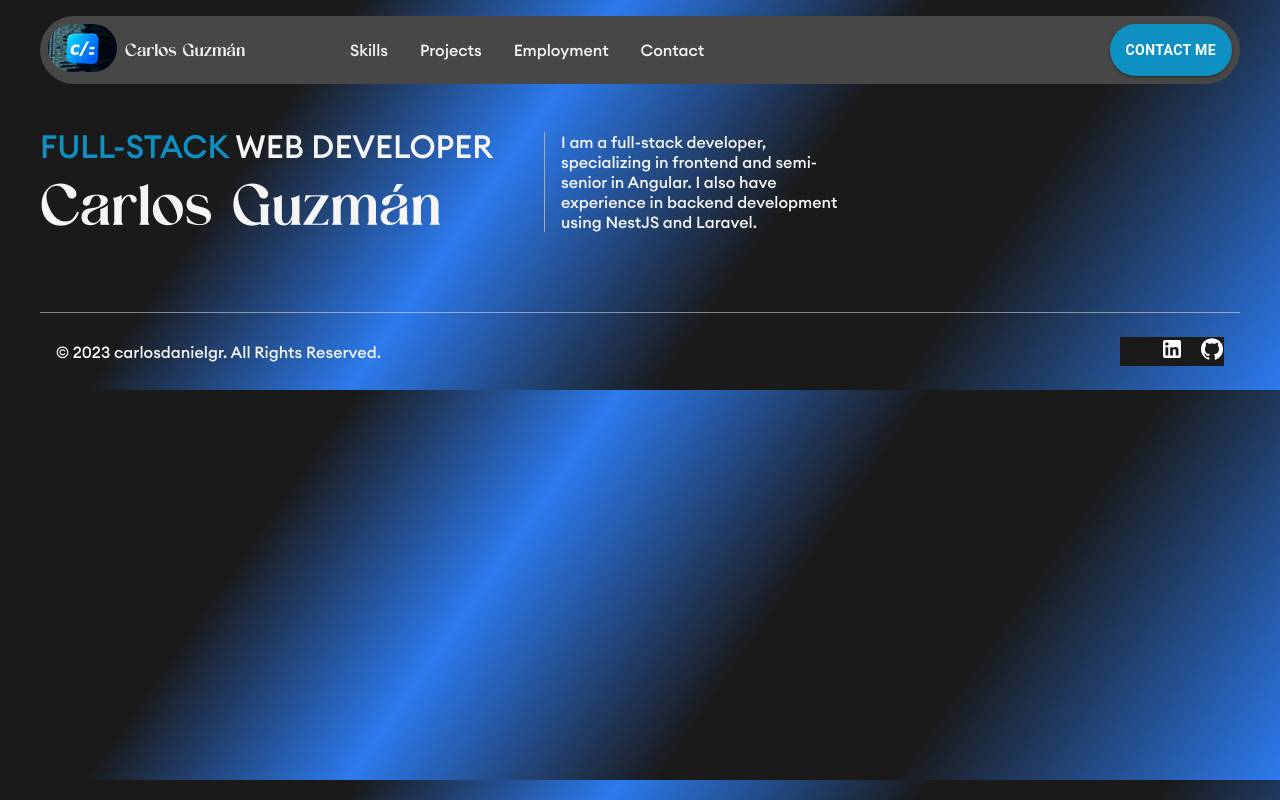
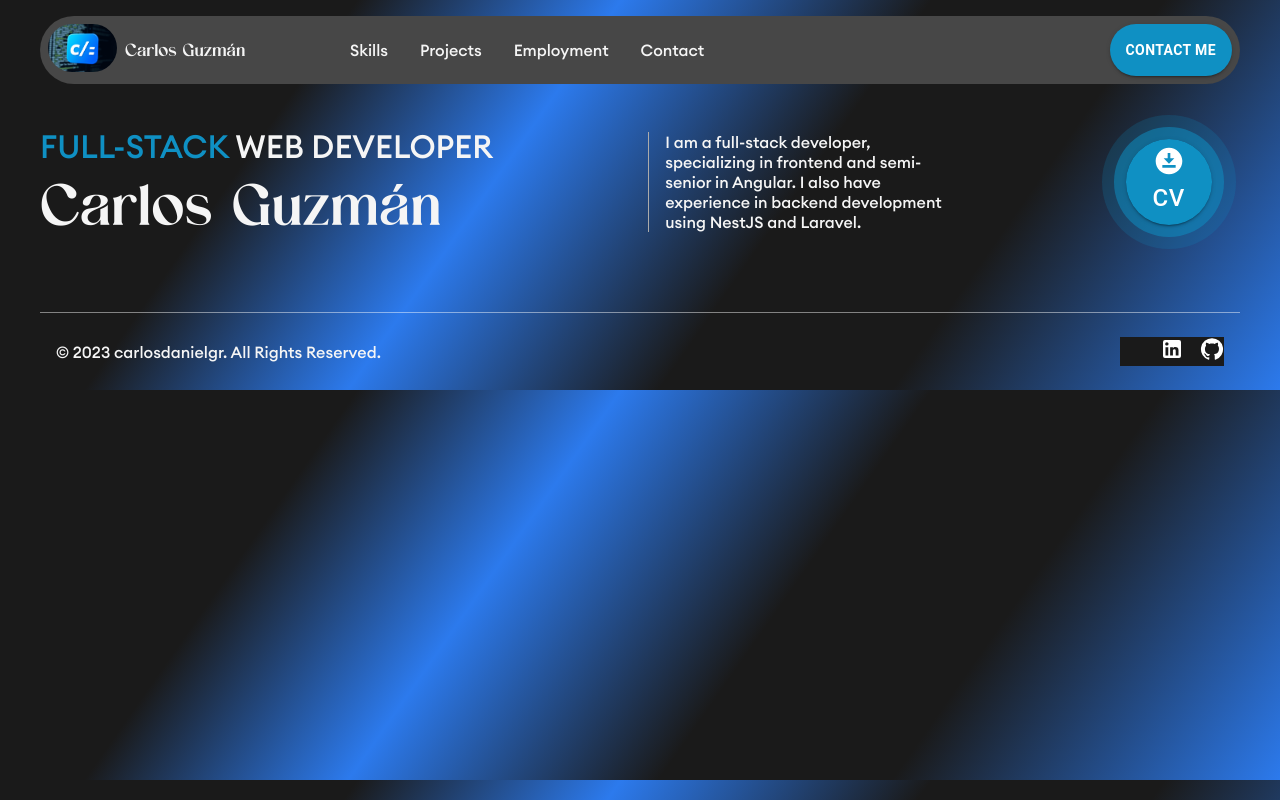
Before and after one commit to CarlosDanielGR/portfolio, a React (Vite) app: page / in a window 1280 px wide. Built offline with nearby package versions, Linux system fonts and the light colour scheme.

Commit message:
Button download cv completed

```diff
--- a/src/layouts/presentation/Presentation.tsx
+++ b/src/layouts/presentation/Presentation.tsx
@@ -1,4 +1,4 @@
-import { Profile, Title } from ".";
+import { DownloadCV, Profile, Title } from ".";
 import "./styles/Presentation.css";
 
 function Presentation() {
@@ -8,6 +8,7 @@ function Presentation() {
         <Title />
       </div>
       <Profile />
+      <DownloadCV />
     </div>
   );
 }
--- /dev/null
+++ b/src/layouts/presentation/components/DownloadCv.tsx
@@ -0,0 +1,14 @@
+import { Button } from "@mui/material";
+import DownloadForOfflineIcon from "@mui/icons-material/DownloadForOffline";
+import "./../styles/DownloadCv.css";
+
+function DownloadCv() {
+  return (
+    <div className="downloadCv">
+      <Button variant="contained" href="./CV_CDGR.pdf" download="CV_CDGR">
+        <DownloadForOfflineIcon /> CV
+      </Button>
+    </div>
+  );
+}
+export default DownloadCv;
--- a/src/layouts/presentation/index.ts
+++ b/src/layouts/presentation/index.ts
@@ -1,3 +1,4 @@
 export { default as Presentation } from "./Presentation";
 export { default as Profile } from "./components/Profile";
 export { default as Title } from "./components/Title";
+export { default as DownloadCV } from "./components/DownloadCv";
--- /dev/null
+++ b/src/layouts/presentation/styles/DownloadCv.css
@@ -0,0 +1,35 @@
+.downloadCv {
+  position: relative;
+  margin: 0 1rem;
+  border: 0.8rem solid #0f90c385;
+  border-radius: 50%;
+}
+
+.downloadCv::after {
+  content: "";
+  position: absolute;
+  top: -24px;
+  left: -24px;
+  width: 100%;
+  height: 100%;
+  border-radius: 50%;
+  border: 1.5rem solid #0f90c330;
+  z-index: -1;
+}
+
+.downloadCv > a {
+  display: flex;
+  flex-direction: column;
+  width: 5.4rem;
+  background-color: var(--cl-primary);
+  border-radius: 50%;
+  font-size: 1.5rem;
+}
+
+.downloadCv > a:hover {
+  background-color: var(--cl-primary);
+}
+
+.downloadCv > a > svg {
+  font-size: 2rem;
+}
--- a/src/layouts/presentation/styles/Presentation.css
+++ b/src/layouts/presentation/styles/Presentation.css
@@ -1,14 +1,8 @@
 .presentation {
   display: flex;
-  flex-direction: column;
+  flex-wrap: wrap;
+  align-items: center;
+  justify-content: space-between;
   gap: 1rem;
   margin: 2rem 0;
 }
-
-@media screen and (min-width: 992px) {
-  .presentation {
-    flex-direction: row;
-    align-items: center;
-    gap: 3rem;
-  }
-}
```
